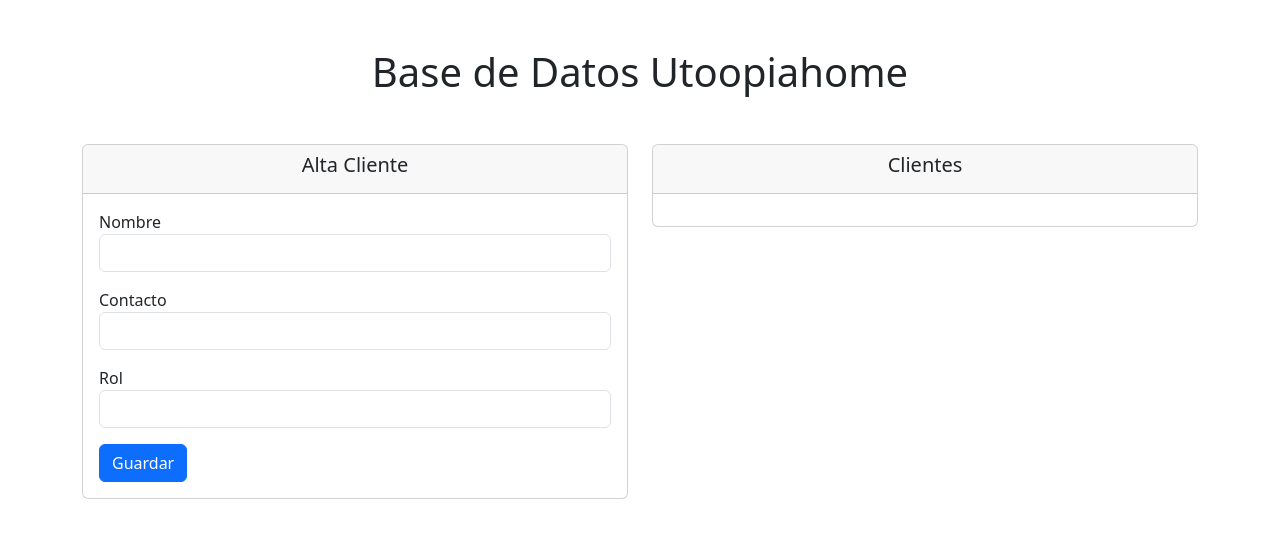
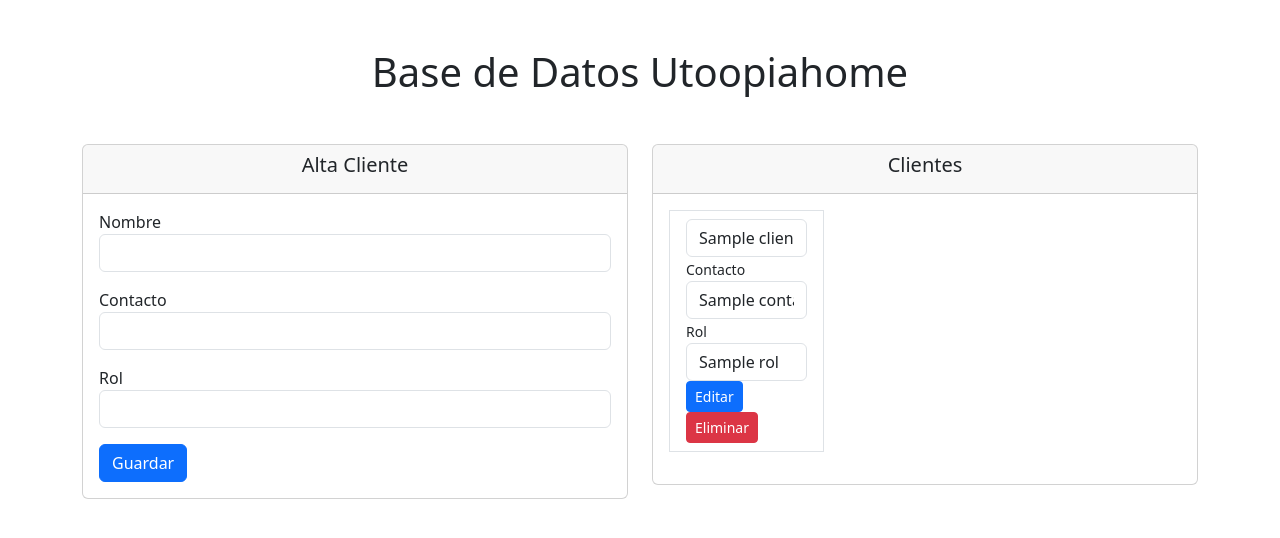
Before and after one commit to seviniesta/RMA-UTOOPIA, a Flask app: page / in a window 1280 px wide. Shown: the top 538 px of the page. Run offline with Flask 3, Linux system fonts and the light colour scheme; a database or web service that is not in the repository returns one stand-in record (values such as "Sample title").

Commit message:
Actualización de todo el repositorio

```diff
--- a/app.py
+++ b/app.py
@@ -16,6 +16,7 @@ def home():
     devuelve_todos_los_Clientes=cliente.find()
 
 
+
     return render_template('index.html',cliente=devuelve_todos_los_Clientes)
 
 #Metodo Post Insertar
@@ -30,8 +31,8 @@ def addClientes():
     rol=request.form['rol']
 
     if nombre and contacto and rol:
-        Clientes=Clientes(nombre,contacto,rol)
-        cliente.insert_one(Clientes.toDBcollection())
+        nuevo_cliente = Clientes(nombre, contacto, rol)
+        cliente.insert_one(nuevo_cliente.toDBcollection())
         response=jsonify({
                             'nombre':nombre,
                             'contacto':contacto,
@@ -86,4 +87,4 @@ def notFound(error=None):
 
 
 if __name__ == '__main__':
-    app.run(debug=True, port=4000)
+     app.run(debug=True, host='0.0.0.0', port=4000)
--- a/database.py
+++ b/database.py
@@ -1,7 +1,8 @@
 from pymongo import MongoClient
 import certifi
 
-MONGO_URI = 'mongodb+srv://sevi:mmaguisevi@cluster0.ams3u.mongodb.net/?retryWrites=true&w=majority'
+MONGO_URI = 'mongodb+srv://seviniesta:mmaguisevi@cluster0.kzy8ok0.mongodb.net/?retryWrites=true&w=majority&appName=Cluster0'
+
 
 ca = certifi.where()
 
--- a/templates/index.html
+++ b/templates/index.html
@@ -30,7 +30,7 @@
 
 
 
-                    <form action="/clientes" method="post">
+                    <form action="/clientes" method="POST">
                    <label for="nombre">Nombre</label>
 
                    <input type="text" class="form-control mb-3" name="nombre">
@@ -67,6 +67,34 @@
            <ul class="list-group">
 
 
+            <div class="row row-col-2 row-cols-sm-2 row-cols-md-3 row-cols-lg-3">
+
+                {% for clientes in cliente  %}
+
+                <div class="col">
+                    <li class="list-group-item mb-3">
+
+                        <form action="/editar/{{clientes.nombre}}" method="post">
+                         <input type="text" class="form-control" value="{{clientes.nombre}}" name="nombre">
+                         <small>Contacto</small>
+                         <input type="text" class="form-control" value="{{clientes.contacto}}" name="contacto">
+                         <small>Rol</small>
+                         <input type="text" class="form-control" value="{{clientes.rol}}" name="rol">
+
+                         <button class="btn btn-primary btn-sm" type="submit">Editar</button>
+
+                         <a href="{{url_for('delete',nombre_cliente=clientes.nombre)}}" class="btn btn-danger btn-sm">Eliminar</a>
+
+
+                        </form>
+
+                    </li>
+                </div>
+
+                {% endfor %}
+
+            </div>
+
            </ul>
 
            </div>
```
